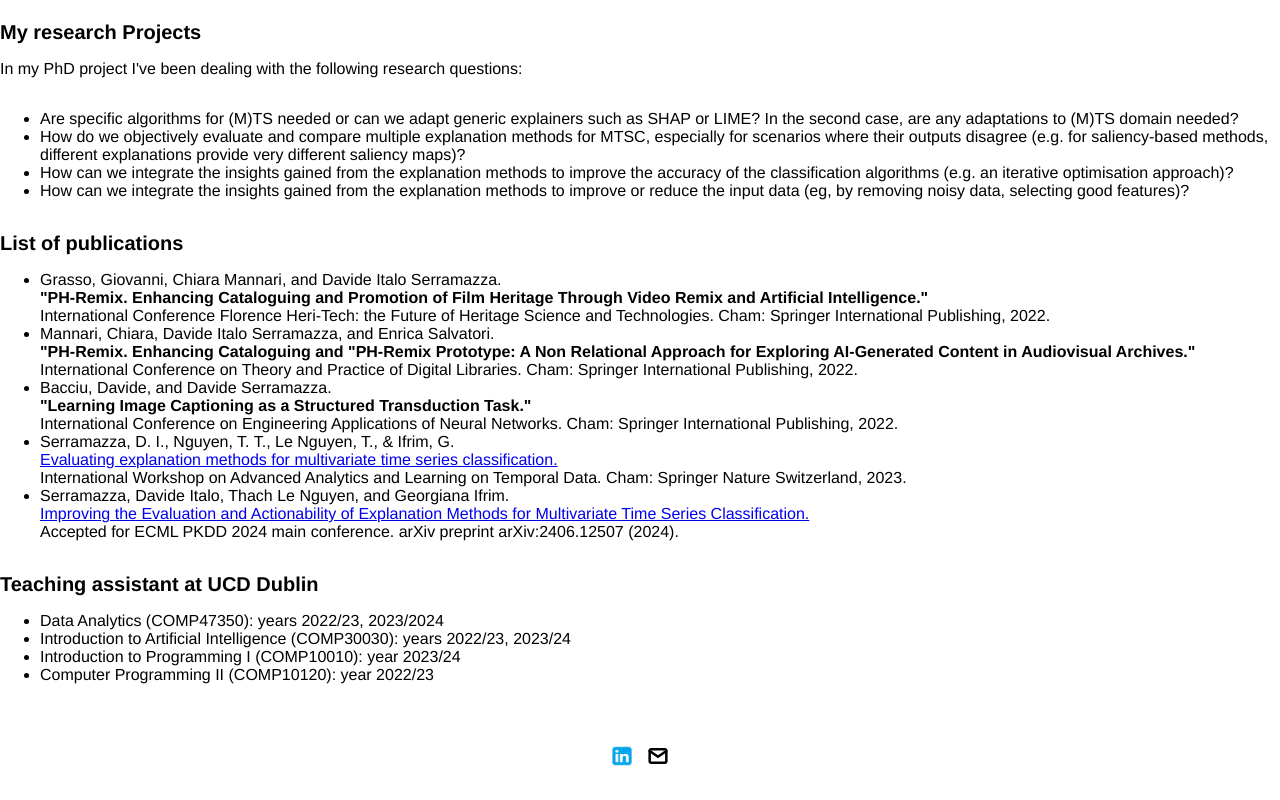
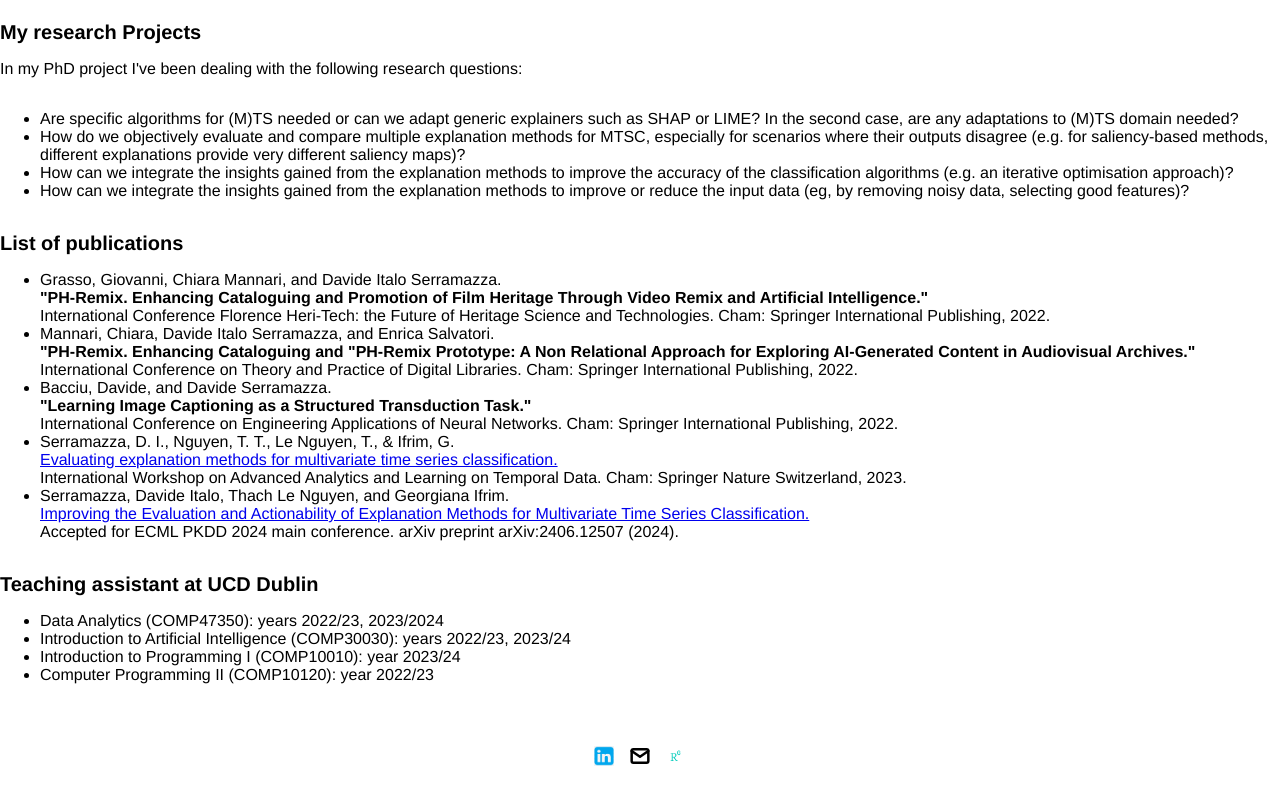
Before and after one commit to davide-serramazza/Owner-avatar-davide-serramazza.github.io, a plain HTML site: page index.html in a window 1280 px wide. Shown: the part 865-1665 px from the top of the page. Drawn offline with Linux system fonts and the light colour scheme.

Commit message:
research gate log added

```diff
--- a/index.html
+++ b/index.html
@@ -30,6 +30,7 @@
     </div>
 
     <!-- MAIN PAGE CONTENT -->
+    <section id="tmWelcome" class="parallax-window" data-parallax="scroll" data-image-src="img/mini-profile-bg-01.jpg">
     <div id="main-content">
 
       <!-- PORTFOLIO HEADER -->
@@ -146,6 +147,10 @@
       <a class="icon-link" href="mailto:davide.serramazza@ucdconnect.ie">
         <image src="./assets/icons/mail.svg" class="footer-icon"/>
       </a>
+
+      <a class="icon-link" href="https://www.researchgate.net/profile/Davide-Serramazza-2">
+        <image src="./assets/icons/research_gate.png" class="footer-icon"/>
+      </a>
     </div>
 
 	</body>
```
Also changed, not shown: assets/icons/research_gate.png (added).
